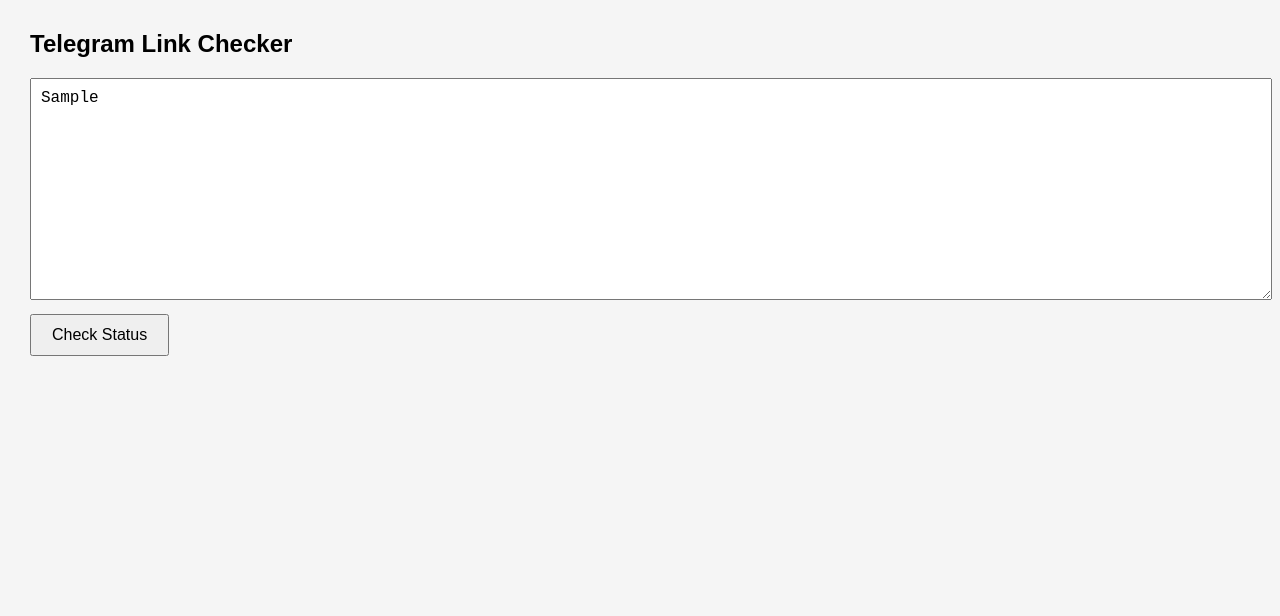
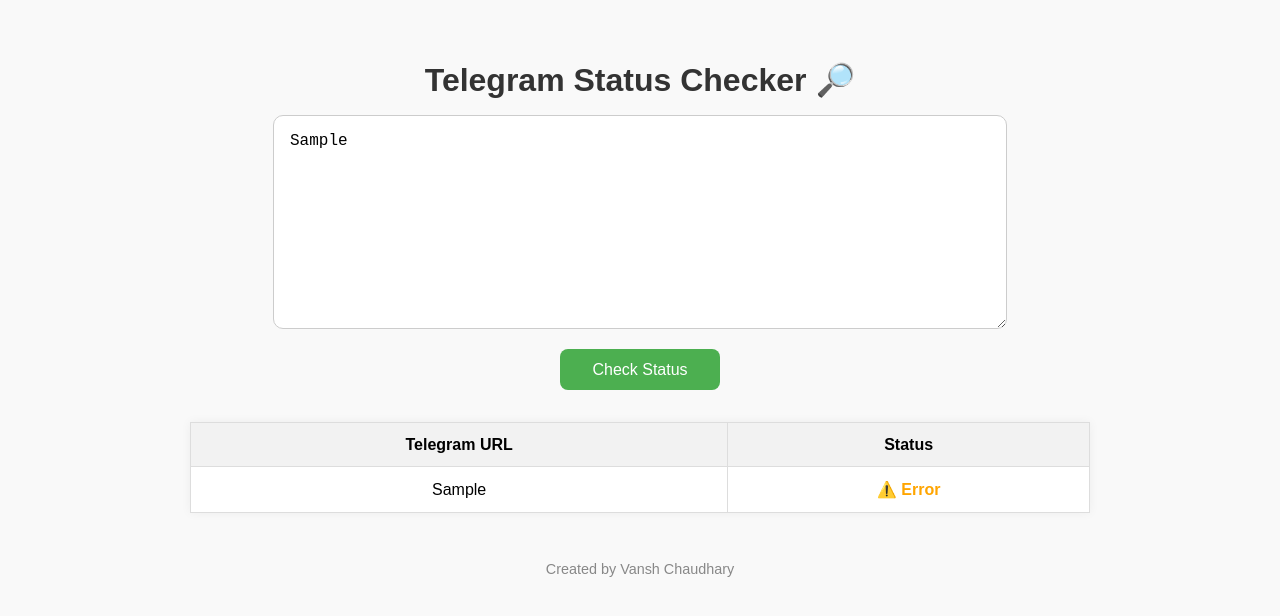
Before and after one commit to vchaudhary-eng/telegram-status-checker, a plain HTML site: page templates/index.html in a window 1280 px wide. Both pictures are taken after typing "Sample" into the empty fields and a click on the button "Check Status". Drawn offline with Linux system fonts and the light colour scheme; no server answers.

Commit message:
Update index.html

```diff
--- a/templates/index.html
+++ b/templates/index.html
@@ -1,57 +1,153 @@
 <!DOCTYPE html>
 <html lang="en">
 <head>
-  <meta charset="UTF-8" />
-  <title>Telegram Link Checker</title>
+  <meta charset="UTF-8">
+  <title>Telegram Status Checker</title>
+  <meta name="viewport" content="width=device-width, initial-scale=1.0">
   <style>
-    body { font-family: sans-serif; margin: 30px; background: #f5f5f5; }
-    textarea { width: 100%; height: 200px; font-size: 16px; padding: 10px; }
-    button { margin-top: 10px; padding: 10px 20px; font-size: 16px; }
-    table { margin-top: 20px; width: 100%; border-collapse: collapse; }
-    th, td { border: 1px solid #aaa; padding: 8px; text-align: left; }
-    th { background: #eee; }
+    body {
+      font-family: sans-serif;
+      background: #f9f9f9;
+      padding: 2rem;
+      text-align: center;
+    }
+
+    h1 {
+      color: #333;
+      margin-bottom: 1rem;
+    }
+
+    textarea {
+      width: 90%;
+      max-width: 700px;
+      height: 180px;
+      padding: 1rem;
+      font-size: 1rem;
+      border-radius: 10px;
+      border: 1px solid #ccc;
+      resize: vertical;
+    }
+
+    button {
+      margin-top: 1rem;
+      padding: 0.7rem 2rem;
+      font-size: 1rem;
+      background-color: #4CAF50;
+      color: white;
+      border: none;
+      border-radius: 8px;
+      cursor: pointer;
+    }
+
+    button:hover {
+      background-color: #45a049;
+    }
+
+    table {
+      margin: 2rem auto;
+      border-collapse: collapse;
+      width: 95%;
+      max-width: 900px;
+      background: #fff;
+      box-shadow: 0 0 10px rgba(0,0,0,0.05);
+    }
+
+    th, td {
+      border: 1px solid #ddd;
+      padding: 0.8rem;
+    }
+
+    th {
+      background-color: #f2f2f2;
+    }
+
+    .active { color: green; font-weight: bold; }
+    .removed { color: red; font-weight: bold; }
+    .suspended { color: orange; font-weight: bold; }
+
+    footer {
+      margin-top: 3rem;
+      color: #888;
+      font-size: 0.9rem;
+    }
   </style>
 </head>
 <body>
-  <h2>Telegram Link Checker</h2>
-  <form id="form">
-    <textarea id="urls" placeholder="Enter Telegram URLs, one per line..."></textarea>
+
+  <h1>Telegram Status Checker 🔎</h1>
+
+  <form id="checker-form">
+    <textarea id="url-input" placeholder="Paste Telegram URLs here, one per line...&#10;Example: https://t.me/example_channel&#10;https://t.me/example_channel/123"></textarea>
+    <br>
     <button type="submit">Check Status</button>
   </form>
 
-  <table id="resultTable" style="display:none;">
+  <table id="results-table" style="display: none;">
     <thead>
       <tr>
-        <th>URL</th>
+        <th>Telegram URL</th>
         <th>Status</th>
       </tr>
     </thead>
     <tbody></tbody>
   </table>
 
+  <footer>Created by Vansh Chaudhary</footer>
+
   <script>
-    document.getElementById('form').addEventListener('submit', async function(e) {
+    const form = document.getElementById('checker-form');
+    const input = document.getElementById('url-input');
+    const table = document.getElementById('results-table');
+    const tbody = table.querySelector('tbody');
+
+    form.addEventListener('submit', async (e) => {
       e.preventDefault();
-      const raw = document.getElementById('urls').value;
-      const urlList = raw.split('\n').map(line => line.trim()).filter(line => line);
-      if (urlList.length === 0) return alert('Please enter some URLs.');
+      const urls = input.value.split('\n').map(url => url.trim()).filter(Boolean);
 
-      const res = await fetch('/api/verify', {
-        method: 'POST',
-        headers: { 'Content-Type': 'application/json' },
-        body: JSON.stringify({ urls: urlList })
-      });
+      if (urls.length === 0) {
+        alert("Please enter at least one Telegram URL.");
+        return;
+      }
 
-      const data = await res.json();
-      const tbody = document.querySelector('#resultTable tbody');
       tbody.innerHTML = '';
-      data.results.forEach(item => {
-        const tr = document.createElement('tr');
-        tr.innerHTML = `<td>${item.url}</td><td>${item.status}</td>`;
-        tbody.appendChild(tr);
-      });
-      document.getElementById('resultTable').style.display = 'table';
+      table.style.display = 'table';
+
+      for (const url of urls) {
+        const row = document.createElement('tr');
+        row.innerHTML = `<td>${url}</td><td>Checking...</td>`;
+        tbody.appendChild(row);
+
+        try {
+          const res = await fetch('/api/verify', {
+            method: 'POST',
+            headers: { 'Content-Type': 'application/json' },
+            body: JSON.stringify({ urls: [url] })
+          });
+
+          if (!res.ok) throw new Error('Network error');
+          const data = await res.json();
+          const status = data[0]?.status || 'Unknown';
+
+          let statusClass = '';
+          let symbol = '';
+          if (status === 'Active') {
+            statusClass = 'active';
+            symbol = '🟢';
+          } else if (status === 'Removed') {
+            statusClass = 'removed';
+            symbol = '🔴';
+          } else if (status === 'Suspended') {
+            statusClass = 'suspended';
+            symbol = '⚠️';
+          }
+
+          row.cells[1].innerHTML = `<span class="${statusClass}">${symbol} ${status}</span>`;
+        } catch (err) {
+          row.cells[1].innerHTML = `<span class="suspended">⚠️ Error</span>`;
+        }
+      }
     });
   </script>
+
 </body>
 </html>
```
